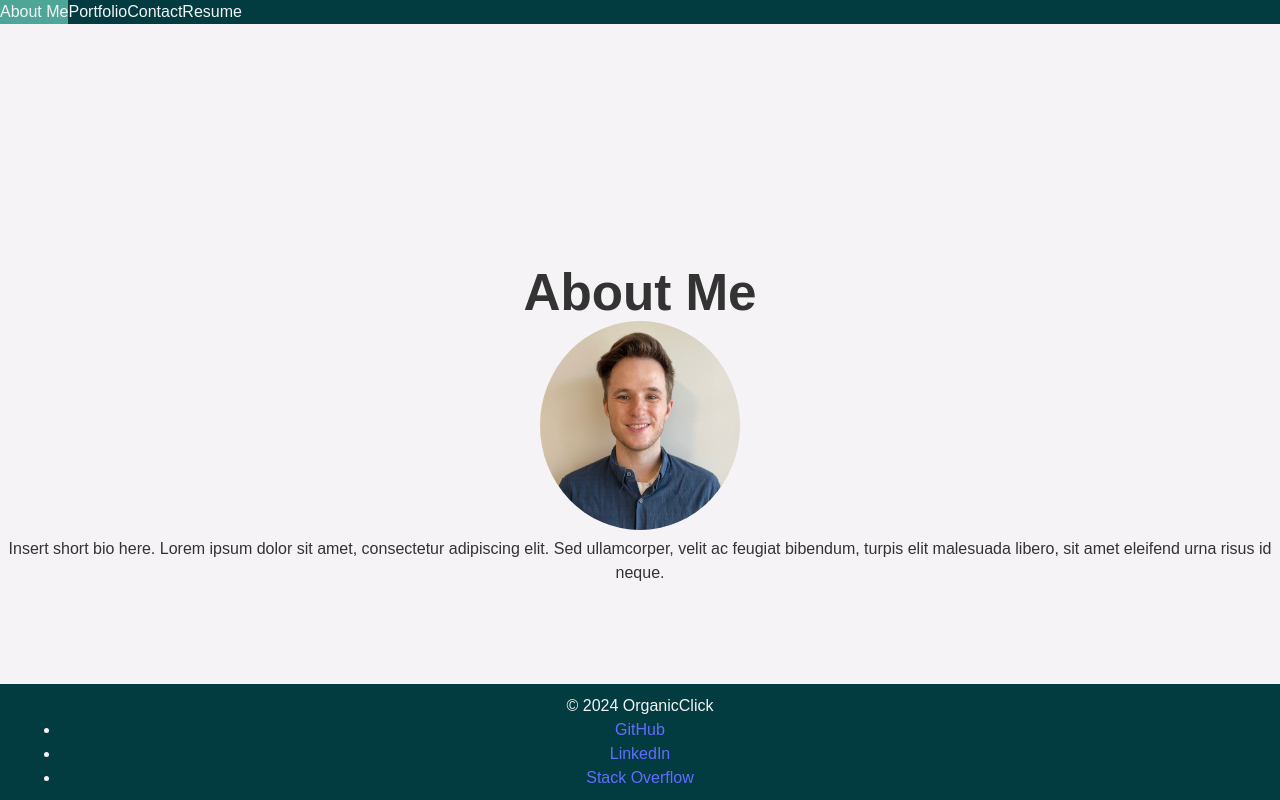
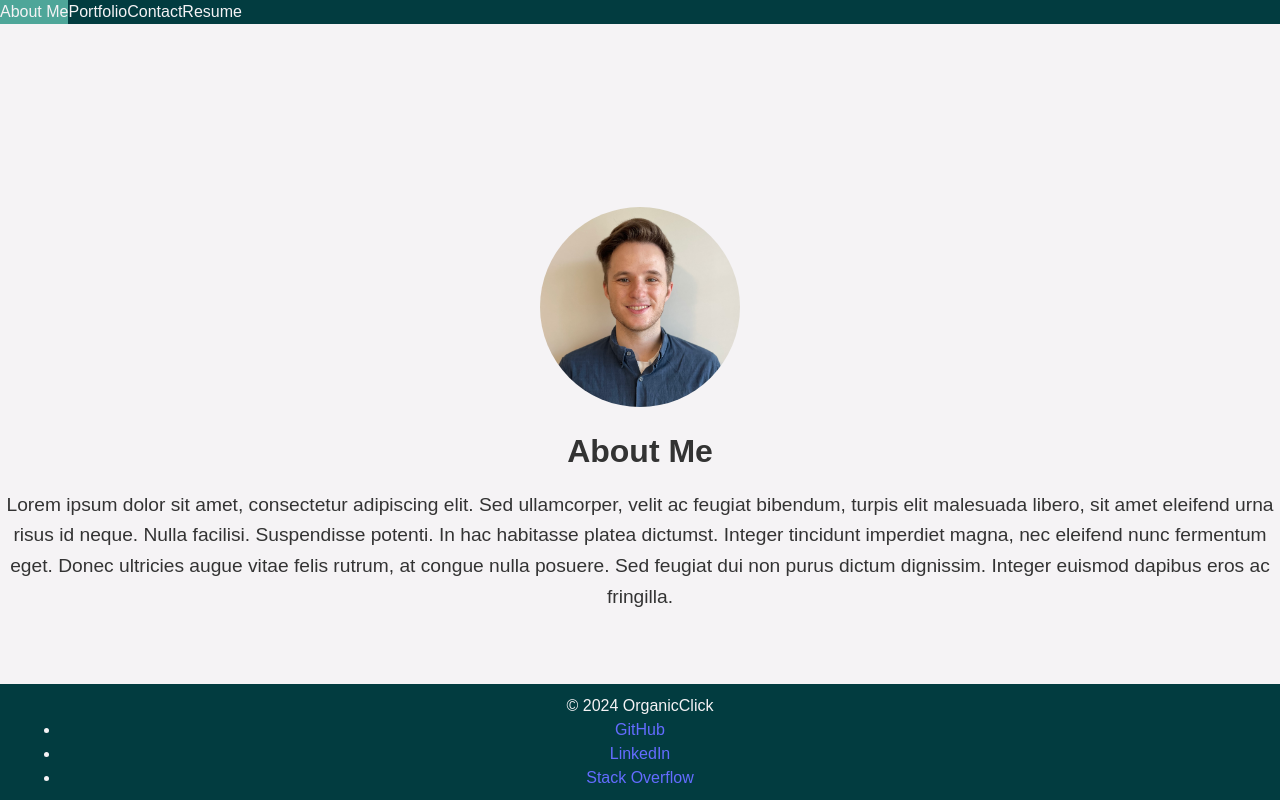
Before and after one commit to OrganicClick/react-portfolio-react-challenge, a React (Vite) app: page / in a window 1280 px wide. Built offline with nearby package versions, Linux system fonts and the light colour scheme.

Commit message:
Reformatted the content of the About.jsx page to look cleaner and more professional

```diff
--- a/src/App.css
+++ b/src/App.css
@@ -41,14 +41,29 @@ body {
 
 /* About page styles */
 .about-container {
+  display: flex;
+  align-items: center;
+  justify-content: center;
+  flex-direction: column;
   text-align: center;
-  margin-top: 50px; /* Adjust this margin as needed */
+  margin-top: 20px; /* Adjusted margin to move content higher up */
 }
 
 .profile-img {
-  width: 200px; /* Adjust as needed */
-  height: auto; /* Maintain aspect ratio */
-  border-radius: 50%; /* Make it round */
+  width: 200px;
+  height: 200px;
+  border-radius: 50%;
+  margin-bottom: 20px;
+}
+
+.about-title {
+  font-size: 2rem;
+  margin-bottom: 20px;
+}
+
+.about-bio {
+  font-size: 1.2rem;
+  line-height: 1.6;
 }
 
 /* Footer styling */
--- a/src/pages/About.jsx
+++ b/src/pages/About.jsx
@@ -5,18 +5,18 @@ import profilePicture from '../assets/profile-picture.jpg'; // Update the import
 const About = () => {
     return (
         <div className='about-container'>
-            <h1 className='about-title'>About Me</h1>
+            <div className='profile-picture'>
+                <img src={profilePicture} alt='Profile' className='profile-img' />
+            </div>
             <div className='about-content'>
-                <div className='profile-picture'>
-                    <img src={profilePicture} alt='Profile' className='profile-img' />
-                </div>
-                <div className='bio'>
-                    <p>
-                        Insert short bio here. Lorem ipsum dolor sit amet, consectetur adipiscing elit. Sed
-                        ullamcorper, velit ac feugiat bibendum, turpis elit malesuada libero, sit amet eleifend
-                        urna risus id neque.
-                    </p>
-                </div>
+                <h1 className='about-title'>About Me</h1>
+                <p className='about-bio'>
+                    Lorem ipsum dolor sit amet, consectetur adipiscing elit. Sed ullamcorper, velit ac feugiat bibendum,
+                    turpis elit malesuada libero, sit amet eleifend urna risus id neque. Nulla facilisi. Suspendisse potenti.
+                    In hac habitasse platea dictumst. Integer tincidunt imperdiet magna, nec eleifend nunc fermentum eget.
+                    Donec ultricies augue vitae felis rutrum, at congue nulla posuere. Sed feugiat dui non purus dictum
+                    dignissim. Integer euismod dapibus eros ac fringilla.
+                </p>
             </div>
         </div>
     );
```
